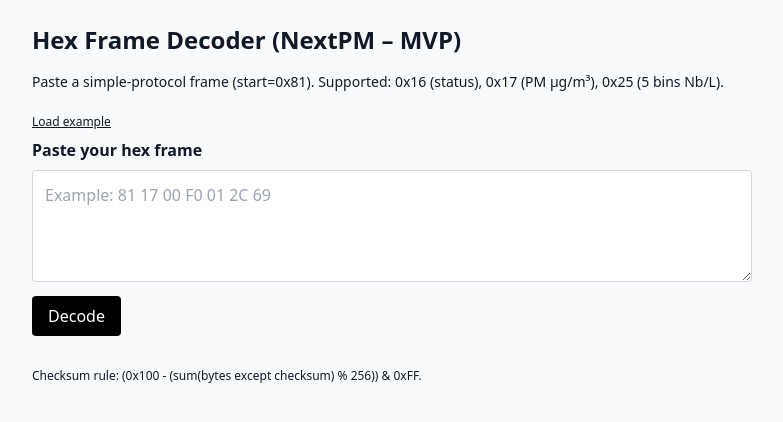
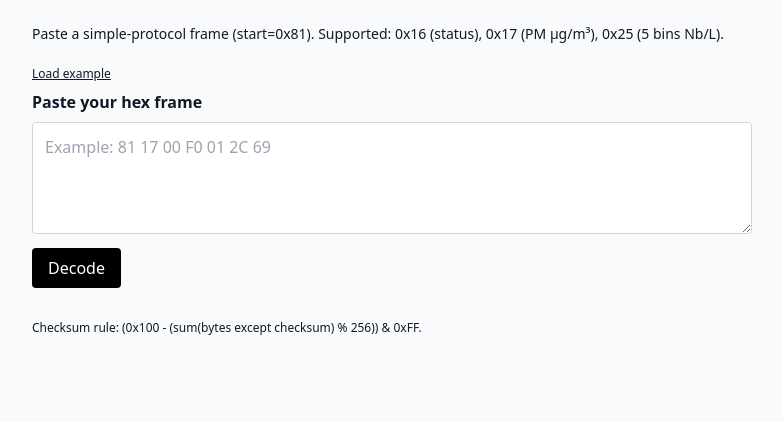
Before and after one commit to david-ria/NEXTPM---HEXAFRAME-READER, a React (Vite) app: page / in a window 1280 px wide. Shown: the top 422 px of the page, without its empty margins (248-1031 px from the left). Built offline with nearby package versions, Linux system fonts and the light colour scheme.

Commit message:
Update App.tsx

```diff
--- a/src/App.tsx
+++ b/src/App.tsx
@@ -115,7 +115,6 @@
 
   return (
     <div className="max-w-3xl mx-auto p-6 text-gray-900">{/* << ajouté */}
-      <h1 className="text-2xl font-bold mb-4">Hex Frame Decoder (NextPM – MVP)</h1>
       <p className="mb-4 text-sm text-gray-900">{/* << remplacé */}
         Paste a simple-protocol frame (start=0x81). Supported: 0x16 (status), 0x17
         (PM µg/m³), 0x25 (5 bins Nb/L).
```
